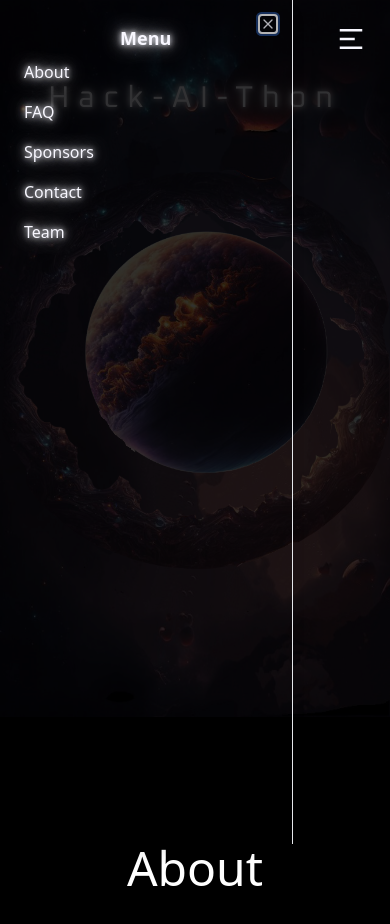
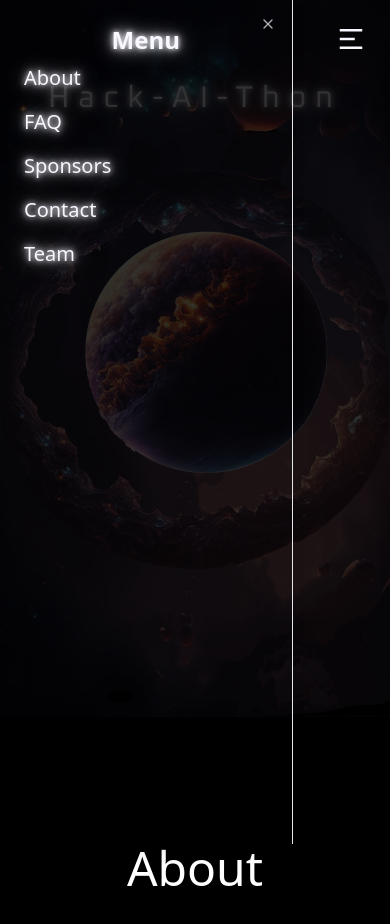
Before and after one commit to CodeMaverick07/Hack-ai-thon, a React (Create React App) app: page / in a window 390 px wide. Both pictures are taken after a click on the button 351 px from the left and 39 px from the top of the page. Shown: the top 924 px of the page. Built offline with nearby package versions, Linux system fonts and the light colour scheme; a web font is replaced by a local one.

Commit message:
sheet changes

```diff
--- a/src/components/Header.jsx
+++ b/src/components/Header.jsx
@@ -4,7 +4,7 @@ import { RiMenu2Fill } from "react-icons/ri";
 import {
   Sheet,
   SheetContent,
-  SheetDescription,
+  SheetClose,
   SheetHeader,
   SheetTitle,
   SheetTrigger,
@@ -46,8 +46,9 @@ const Header = () => {
           </SheetTrigger>
           <SheetContent side="left" className="text-[#F8F7FF]">
             <SheetHeader>
-              <SheetTitle className="glow">Menu</SheetTitle>
-              <nav className="flex flex-col justify-start text-start gap-4 text-md">
+              <SheetTitle className="glow text-2xl">Menu</SheetTitle>
+              <SheetClose>
+                <nav className="flex flex-col justify-start text-start gap-4 text-xl">
                   <a href="#about" className="glow">
                     About
                   </a>
@@ -64,6 +65,7 @@ const Header = () => {
                     Team
                   </a>
                 </nav>
+              </SheetClose>
             </SheetHeader>
           </SheetContent>
         </Sheet>
```
Lines whose indentation alone changed are shown as unchanged.
